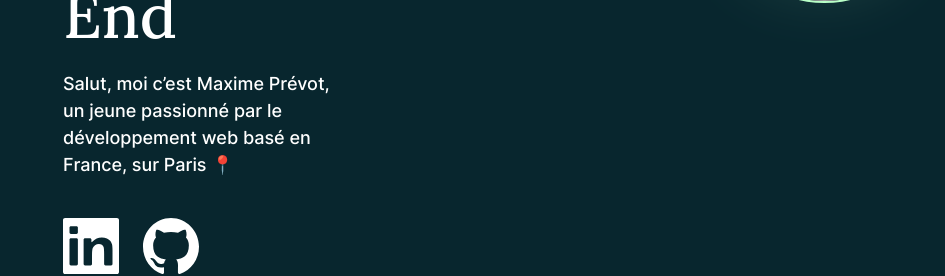
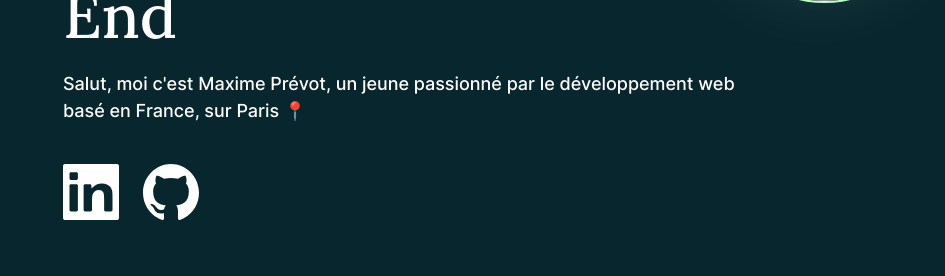
Before and after one commit to Lirido1404/portfolio2024, a React (Create React App) app: page / in a window 1280 px wide. Shown: the part 292-568 px from the top of the page, without its empty margins (129-1074 px from the left). Built offline with nearby package versions, Linux system fonts and the light colour scheme; grey boxes are pictures that could not be loaded.

Commit message:
navbar debug

```diff
--- a/src/Components/Mainlayout.jsx
+++ b/src/Components/Mainlayout.jsx
@@ -138,7 +138,7 @@ function Mainlayout() {
             </div>
             <div className="mt-2">
               <h2 className="text-[18px] text-white w-[25ch] h2pres ">
-                Salut, moi c’est Maxime Prévot, un jeune passionné par le
+                Salut, moi c'est Maxime Prévot, un jeune passionné par le
                 développement web basé en France, sur Paris 📍
               </h2>
               <div className="flex gap-6 mt-6 logores">
--- a/src/Components/Navbar.jsx
+++ b/src/Components/Navbar.jsx
@@ -147,7 +147,7 @@ function Navbar() {
 
 
   return (
-<div className={`fixed top-4 left-1/2 transform -translate-x-1/2 ${show ? "makeitvisible" : "hideit"} hidden navcompl ease-out duration-500 ${show ? "scale-110" : "scale-75"} `}>
+<div className={`fixed top-4 left-1/2 transform -translate-x-1/2 ${show ? "makeitvisible" : "hideit"} hidden navcompl ease-out duration-500 ${show ? "scale-100" : "scale-75"} `}>
       <nav className={`navv rounded-lg ${show ? "animnav2" : ""}`} >
         <ul className='flex justify-center py-2 px-4 gap-4 items-center' >
           <a href="#home"> <li className='border-[3px] border-[#B8FFC7] p-1 rounded-md cursor-pointer' onMouseEnter={togleHomeHover} onMouseOut={togleHomeHover2}>
--- a/src/index.css
+++ b/src/index.css
@@ -80,7 +80,7 @@ body{
     }
 
     .h2pres{
-        max-width: 60ch;
+        width: 60ch;
     }
 
 
```
